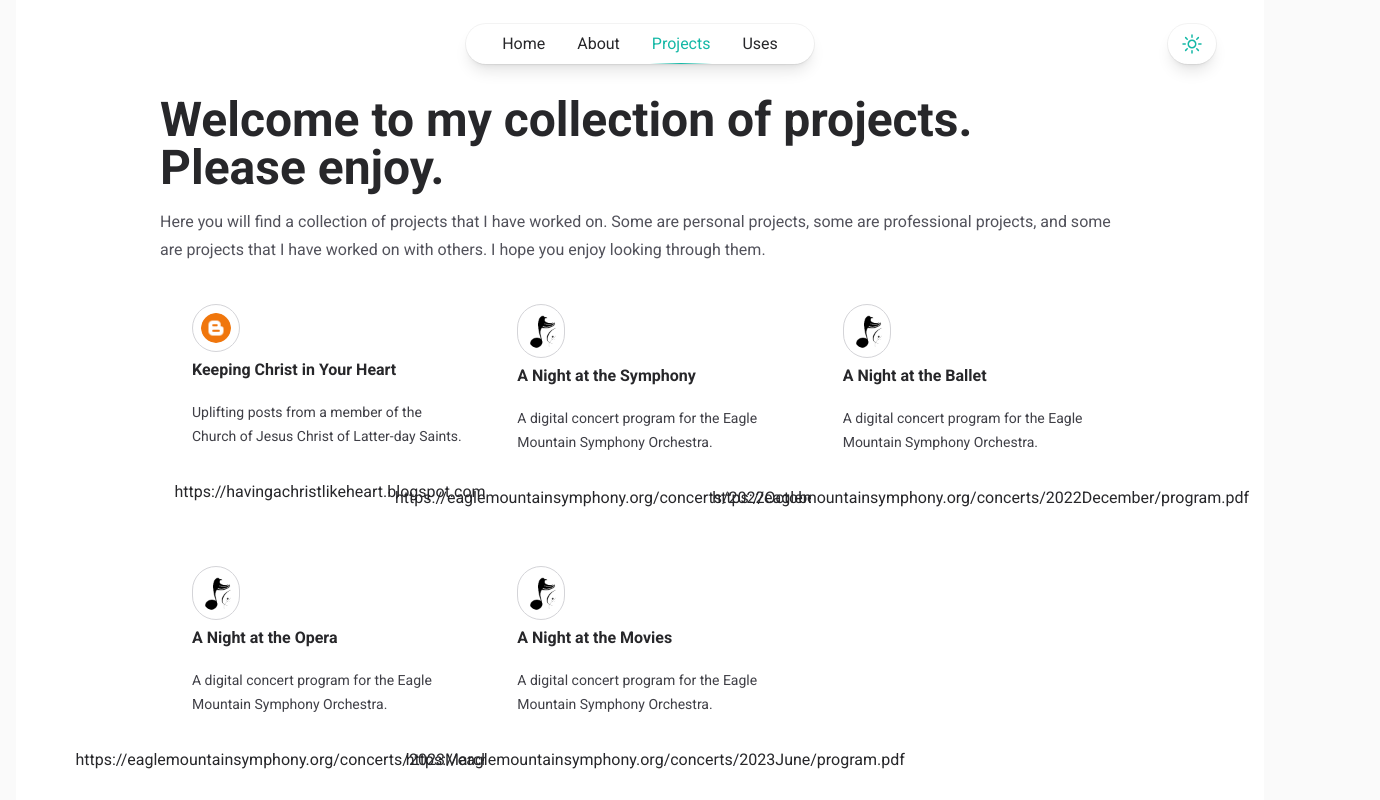
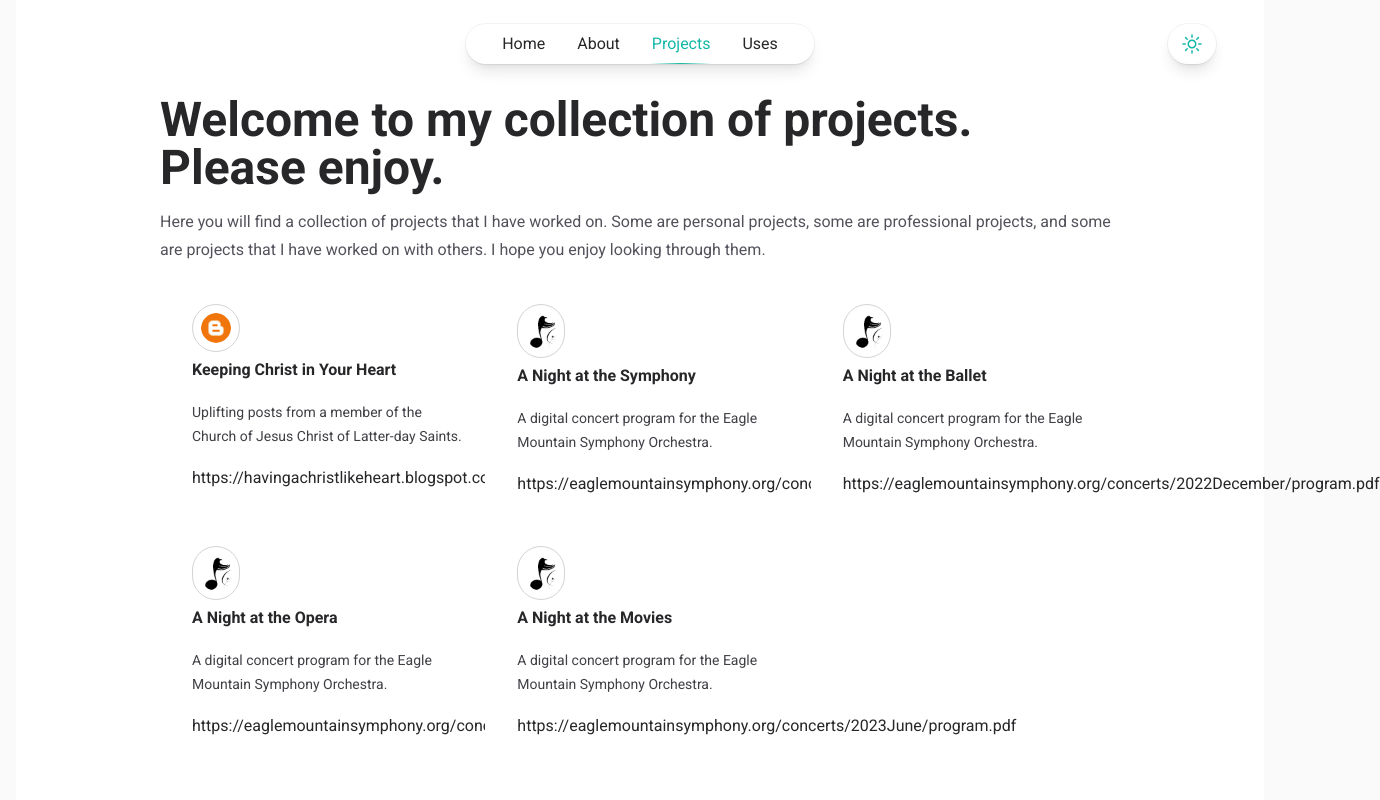
Before and after one commit to mattie-velasquez/mattie-velasquez.github.io, a Next.js app: page /projects in a window 1280 px wide. Shown: the top 800 px of the page, 1380 px wide, since content can reach past the window. Built offline with nearby package versions, Linux system fonts and the light colour scheme.

Commit message:
reset code back to what it was before

```diff
--- a/src/components/ProjectCard/ProjectCard.jsx
+++ b/src/components/ProjectCard/ProjectCard.jsx
@@ -22,11 +22,10 @@ const ProjectCard = ({ projects = [] }) => {
               {project.content}
             </p>
             <a
-              className="mt-2 flex items-center justify-center px-4 py-2 hover:underline text-zinc-800 dark:text-zinc-300"
+              className="flex flex-row items-center leading-7 hover:underline text-zinc-800 dark:text-zinc-300"
               href={project.link}
               target="_blank"
               rel="noreferrer"
-              style={{ wordkBreak: "break-all" }}
             >
               {project.link}
             </a>
```
